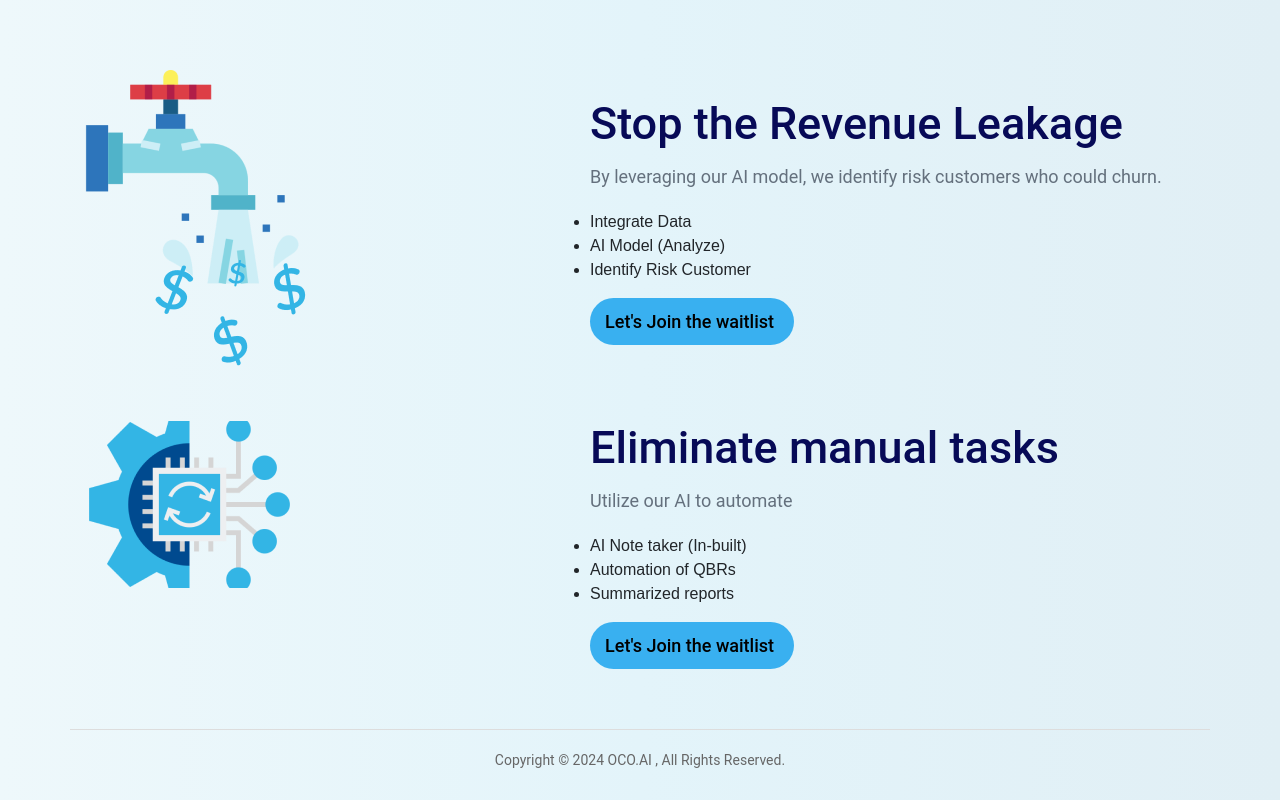
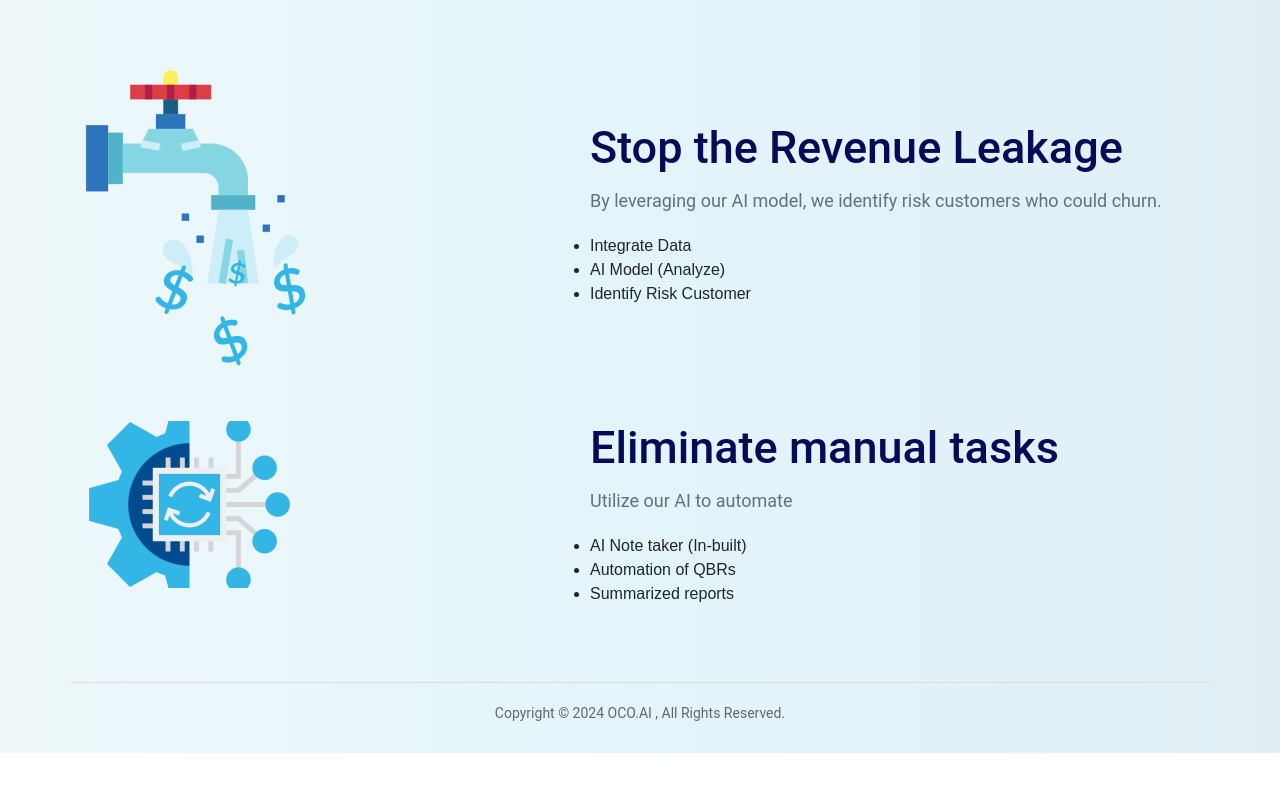
Before and after one commit to dedeepyasai/oco-backend, a website: page index.html in a window 1280 px wide. Shown: the part 990-1790 px from the top of the page. After the commit the page ends 1743 px from the top, so only its background shows below. Drawn offline with nearby package versions, Linux system fonts and the light colour scheme.

Commit message:
buttons disabled

```diff
--- a/index.html
+++ b/index.html
@@ -431,7 +431,7 @@ function getApiUrl() {
                             <li> AI Model (Analyze)</li>
                             <li> Identify Risk Customer</li>
                         </ul>
-                        <button class="waitlist-btn"><a href="#headerbanner" style="color: black;cursor: pointer;">Let's Join the waitlist <i class="fas"></i></a></button>
+                        <!-- <button class="waitlist-btn"><a href="#headerbanner" style="color: black;cursor: pointer;">Let's Join the waitlist <i class="fas"></i></a></button> -->
                     </div>
                 </div>
             </div>
@@ -453,7 +453,7 @@ function getApiUrl() {
                             <li> Summarized reports
                             </li>
                         </ul>
-                        <button class="waitlist-btn"><a href="#headerbanner" style="color: black;cursor: pointer;">Let's Join the waitlist <i class="fas"></i></a></button>
+                        <!-- <button class="waitlist-btn"><a href="#headerbanner" style="color: black;cursor: pointer;">Let's Join the waitlist <i class="fas"></i></a></button> -->
                     </div>
                 </div>
             </div>
```
